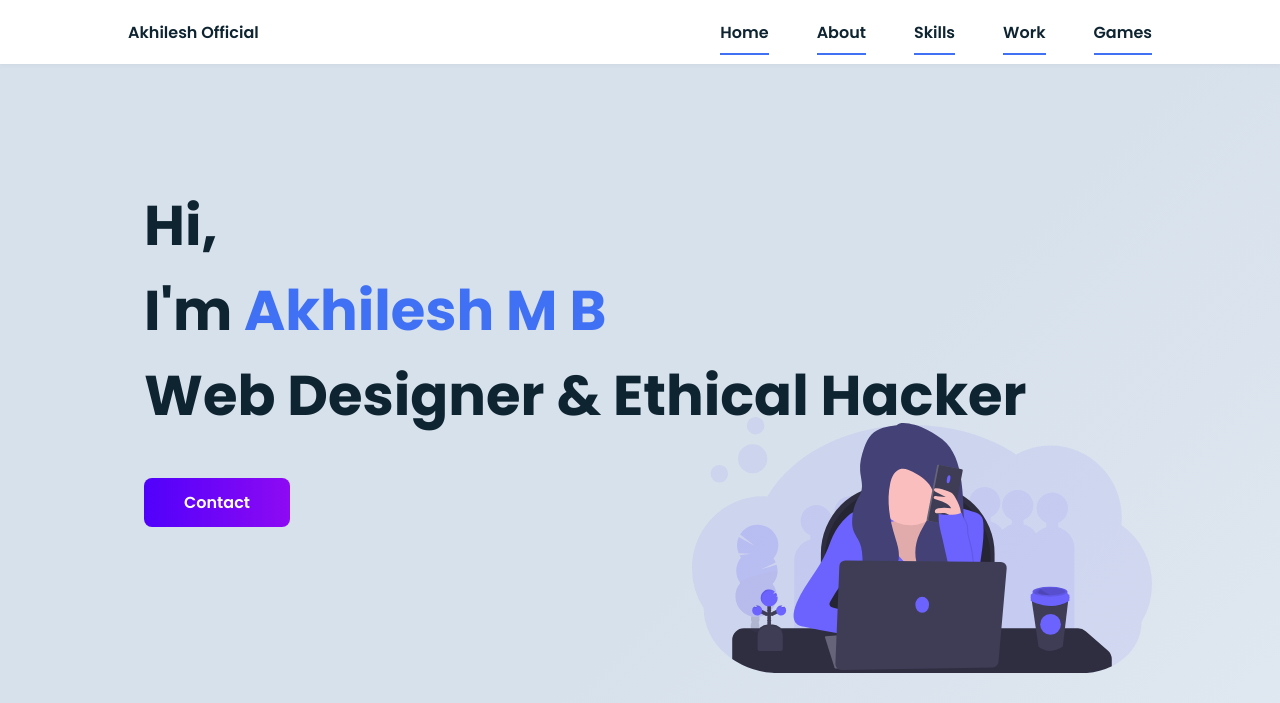
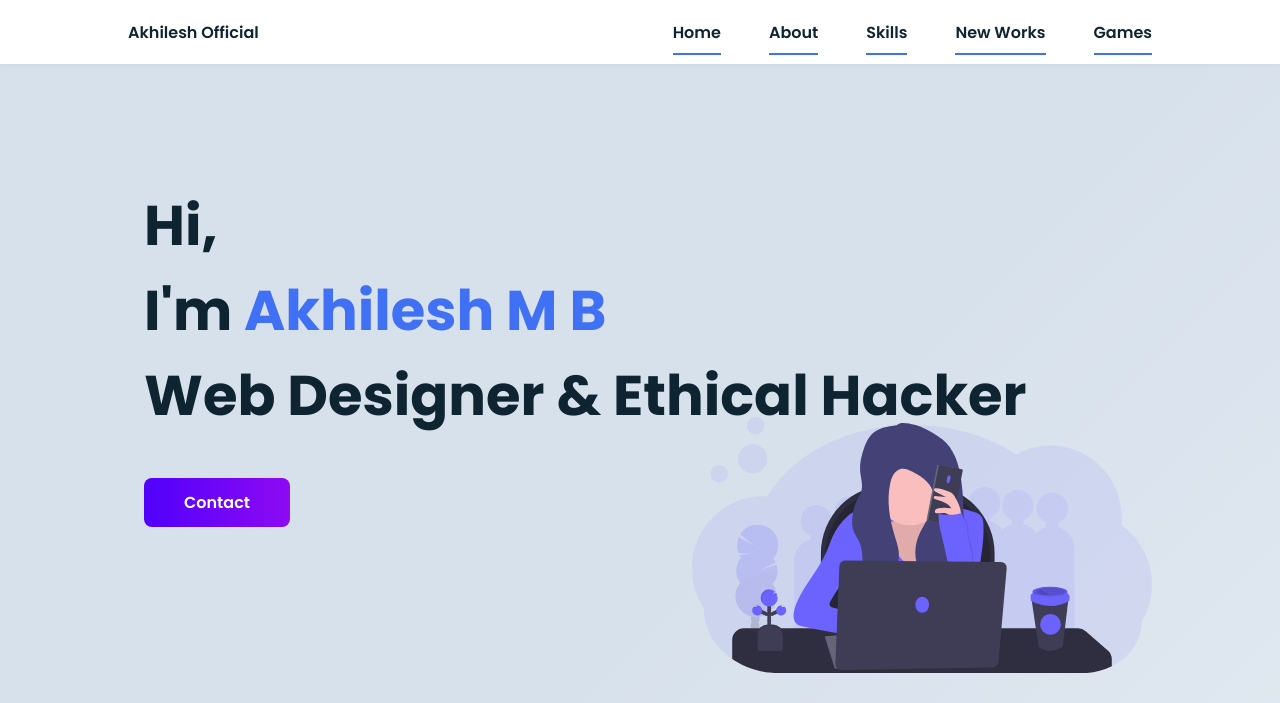
Before and after one commit to Appujs/akhilesh, a plain HTML site: page index.html in a window 1280 px wide. Shown: the top 703 px of the page. Drawn offline with nearby package versions, Linux system fonts and the light colour scheme.

Commit message:
Update index.html

```diff
--- a/index.html
+++ b/index.html
@@ -32,7 +32,7 @@
               <a href="#skills" class="nav_link active">Skills</a>
             </li>
             <li class="nav_items">
-              <a href="#work" class="nav_link active">Work</a>
+              <a href="#work" class="nav_link active"> New Works</a>
             </li>
             <li class="nav_items">
               <a href="https://malayalicashcampaign.xyz/game/index.html" class="nav_link active">Games</a>
```
